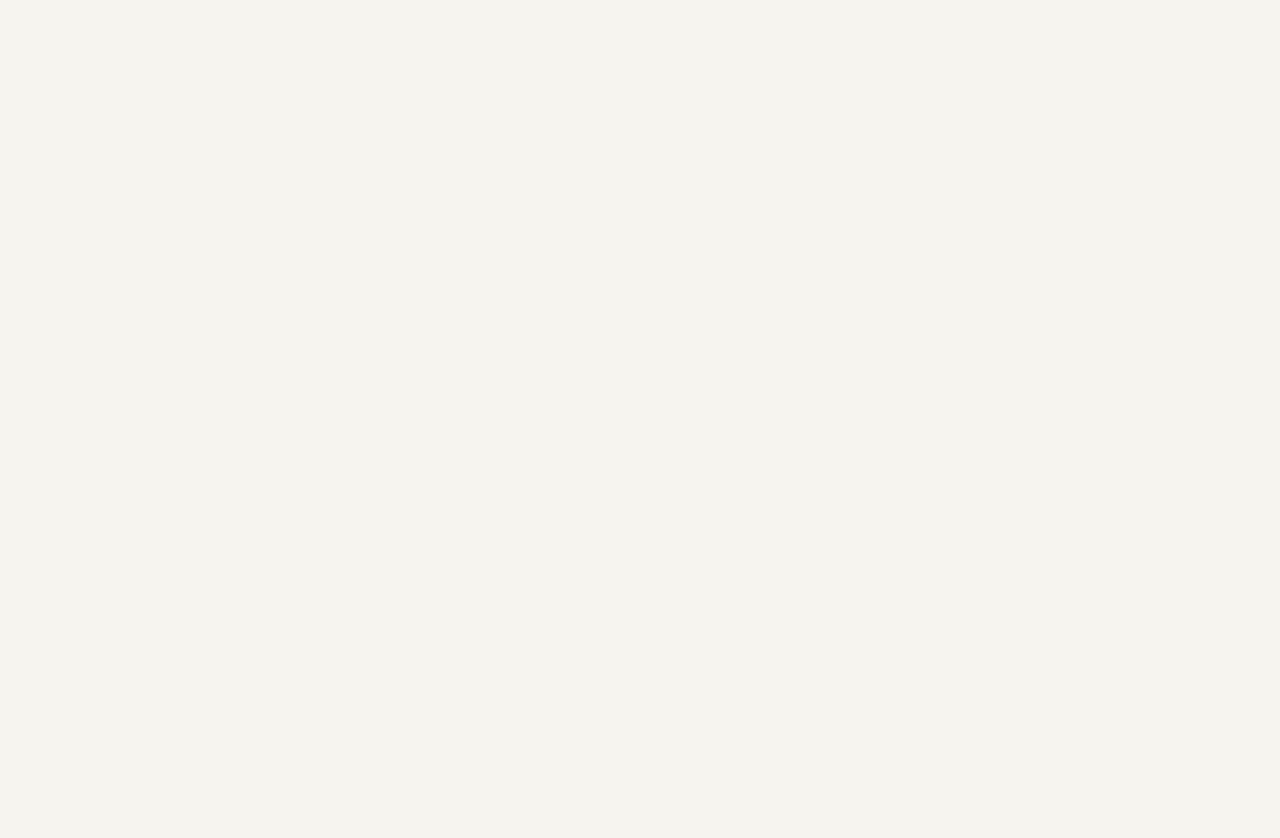
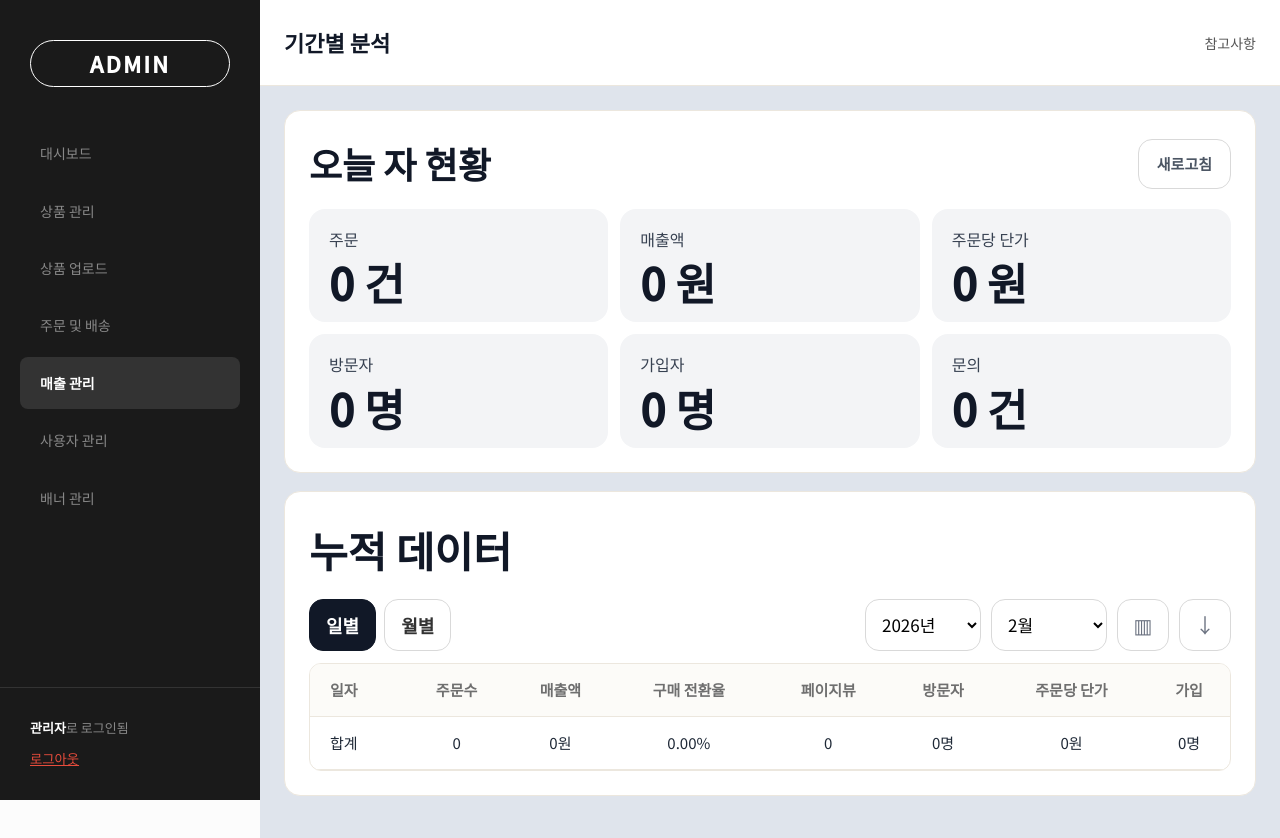
Before and after one commit to shuken1019/Atto, a React (Vite) app in the folder atto-front-ts/: page /admin/sales in a window 1280 px wide. Before the commit this address had no page. Before the commit the page ends 800 px from the top, so only its background shows below. Built offline with nearby package versions, Linux system fonts and the light colour scheme; sample sign-in values are in the browser's storage; a web font is replaced by a local one.

Commit message:
fix: resolve stash conflict and add sales admin route/page

```diff
--- a/atto-front-ts/src/App.tsx
+++ b/atto-front-ts/src/App.tsx
@@ -33,6 +33,7 @@ import OrderCreate from './pages/admin/OrderCreate';
 import OrderCreatedCheck from './pages/admin/OrderCreatedCheck';
 import OrderCreatedDetail from './pages/admin/OrderCreatedDetail';
 import BannerManagement from './pages/admin/BannerManagement';
+import SalesManagement from './pages/admin/SalesManagement';
 
 const isAdminUser = () => {
   const raw = localStorage.getItem('atto_auth');
@@ -105,6 +106,7 @@ const App: React.FC = () => {
             <Route path="orders/create" element={<OrderCreate />} />
             <Route path="orders/created" element={<OrderCreatedCheck />} />
             <Route path="orders/created/:orderNo" element={<OrderCreatedDetail />} />
+            <Route path="sales" element={<SalesManagement />} />
             <Route path="users" element={<UserManagement />} />
             <Route path="banners" element={<BannerManagement />} />
           </Route>
--- a/atto-front-ts/src/pages/admin/AdminLayout.tsx
+++ b/atto-front-ts/src/pages/admin/AdminLayout.tsx
@@ -26,6 +26,7 @@ const AdminLayout: React.FC = () => {
           <MenuLink to="/admin/products">상품 관리</MenuLink>
           <MenuLink to="/admin/upload">상품 업로드</MenuLink>
           <MenuLink to="/admin/orders">주문 및 배송</MenuLink>
+          <MenuLink to="/admin/sales">매출 관리</MenuLink>
           <MenuLink to="/admin/users">사용자 관리</MenuLink>
           <MenuLink to="/admin/banners">배너 관리</MenuLink>
         </NavMenu>
--- /dev/null
+++ b/atto-front-ts/src/pages/admin/SalesManagement.tsx
@@ -0,0 +1,313 @@
+import React, { useMemo, useState } from 'react';
+import styled from 'styled-components';
+
+type PeriodMode = 'daily' | 'monthly';
+
+const yearOptions = [2026, 2025, 2024];
+const monthOptions = [1, 2, 3, 4, 5, 6, 7, 8, 9, 10, 11, 12];
+
+const SalesManagement: React.FC = () => {
+  const [periodMode, setPeriodMode] = useState<PeriodMode>('daily');
+  const [year, setYear] = useState(2026);
+  const [month, setMonth] = useState(2);
+
+  const todayMetrics = useMemo(
+    () => [
+      { label: '주문', value: '0 건' },
+      { label: '매출액', value: '0 원' },
+      { label: '주문당 단가', value: '0 원' },
+      { label: '방문자', value: '0 명' },
+      { label: '가입자', value: '0 명' },
+      { label: '문의', value: '0 건' },
+    ],
+    [],
+  );
+
+  return (
+    <Page>
+      <HeaderBar>
+        <h2>기간별 분석</h2>
+        <button type="button">참고사항</button>
+      </HeaderBar>
+
+      <BodyPanel>
+        <Card>
+          <CardTop>
+            <h3>오늘 자 현황</h3>
+            <RefreshBtn type="button">새로고침</RefreshBtn>
+          </CardTop>
+
+          <MetricGrid>
+            {todayMetrics.map((metric) => (
+              <MetricItem key={metric.label}>
+                <span>{metric.label}</span>
+                <strong>{metric.value}</strong>
+              </MetricItem>
+            ))}
+          </MetricGrid>
+        </Card>
+
+        <Card>
+          <CardTitle>누적 데이터</CardTitle>
+
+          <PeriodRow>
+            <ToggleWrap>
+              <ToggleBtn type="button" $active={periodMode === 'daily'} onClick={() => setPeriodMode('daily')}>
+                일별
+              </ToggleBtn>
+              <ToggleBtn type="button" $active={periodMode === 'monthly'} onClick={() => setPeriodMode('monthly')}>
+                월별
+              </ToggleBtn>
+            </ToggleWrap>
+
+            <Filters>
+              <Select value={year} onChange={(e) => setYear(Number(e.target.value))}>
+                {yearOptions.map((item) => (
+                  <option key={item} value={item}>{item}년</option>
+                ))}
+              </Select>
+              <Select value={month} onChange={(e) => setMonth(Number(e.target.value))}>
+                {monthOptions.map((item) => (
+                  <option key={item} value={item}>{item}월</option>
+                ))}
+              </Select>
+              <IconBtn type="button">▥</IconBtn>
+              <IconBtn type="button">↓</IconBtn>
+            </Filters>
+          </PeriodRow>
+
+          <TableWrap>
+            <DataTable>
+              <thead>
+                <tr>
+                  <th>일자</th>
+                  <th>주문수</th>
+                  <th>매출액</th>
+                  <th>구매 전환율</th>
+                  <th>페이지뷰</th>
+                  <th>방문자</th>
+                  <th>주문당 단가</th>
+                  <th>가입</th>
+                </tr>
+              </thead>
+              <tbody>
+                <tr>
+                  <td>합계</td>
+                  <td>0</td>
+                  <td>0원</td>
+                  <td>0.00%</td>
+                  <td>0</td>
+                  <td>0명</td>
+                  <td>0원</td>
+                  <td>0명</td>
+                </tr>
+              </tbody>
+            </DataTable>
+          </TableWrap>
+        </Card>
+      </BodyPanel>
+    </Page>
+  );
+};
+
+export default SalesManagement;
+
+const Page = styled.div`
+  margin: -40px;
+  min-height: 100vh;
+  background: #f7f5f0;
+`;
+
+const HeaderBar = styled.div`
+  height: 86px;
+  background: #fff;
+  border-bottom: 1px solid #ece7de;
+  display: flex;
+  align-items: center;
+  justify-content: space-between;
+  padding: 0 24px;
+
+  h2 {
+    font-size: 22px;
+    font-weight: 700;
+    color: #111827;
+  }
+
+  button {
+    border: none;
+    background: transparent;
+    color: #555;
+    font-size: 14px;
+    cursor: pointer;
+  }
+`;
+
+const BodyPanel = styled.div`
+  background: #dfe4ec;
+  min-height: calc(100vh - 86px);
+  padding: 24px;
+`;
+
+const Card = styled.section`
+  background: #fff;
+  border: 1px solid #ece7de;
+  border-radius: 16px;
+  padding: 24px;
+  margin-bottom: 18px;
+`;
+
+const CardTop = styled.div`
+  display: flex;
+  justify-content: space-between;
+  align-items: center;
+  margin-bottom: 16px;
+
+  h3 {
+    font-size: 36px;
+    font-weight: 700;
+    color: #111827;
+  }
+`;
+
+const RefreshBtn = styled.button`
+  height: 50px;
+  padding: 0 18px;
+  border: 1px solid #d9d9d9;
+  border-radius: 14px;
+  background: #fff;
+  color: #4b5563;
+  font-size: 15px;
+  font-weight: 600;
+  cursor: pointer;
+`;
+
+const MetricGrid = styled.div`
+  display: grid;
+  grid-template-columns: repeat(3, minmax(0, 1fr));
+  gap: 12px;
+
+  @media (max-width: 1100px) {
+    grid-template-columns: repeat(2, minmax(0, 1fr));
+  }
+
+  @media (max-width: 760px) {
+    grid-template-columns: 1fr;
+  }
+`;
+
+const MetricItem = styled.div`
+  min-height: 110px;
+  border-radius: 16px;
+  background: #f3f4f6;
+  padding: 18px 20px;
+
+  span {
+    color: #374151;
+    font-size: 16px;
+  }
+
+  strong {
+    display: block;
+    margin-top: 8px;
+    color: #111827;
+    font-size: 44px;
+    line-height: 1;
+    font-weight: 800;
+  }
+`;
+
+const CardTitle = styled.h3`
+  font-size: 42px;
+  color: #111827;
+  font-weight: 700;
+  margin-bottom: 16px;
+`;
+
+const PeriodRow = styled.div`
+  display: flex;
+  justify-content: space-between;
+  gap: 14px;
+  margin-bottom: 12px;
+
+  @media (max-width: 980px) {
+    flex-direction: column;
+  }
+`;
+
+const ToggleWrap = styled.div`
+  display: inline-flex;
+  gap: 8px;
+`;
+
+const ToggleBtn = styled.button<{ $active?: boolean }>`
+  height: 52px;
+  padding: 0 16px;
+  border: 1px solid ${(props) => (props.$active ? '#111827' : '#d9d9d9')};
+  border-radius: 14px;
+  background: ${(props) => (props.$active ? '#111827' : '#fff')};
+  color: ${(props) => (props.$active ? '#fff' : '#333')};
+  font-size: 18px;
+  font-weight: 700;
+  cursor: pointer;
+`;
+
+const Filters = styled.div`
+  display: flex;
+  gap: 10px;
+  align-items: center;
+`;
+
+const Select = styled.select`
+  height: 52px;
+  min-width: 116px;
+  border: 1px solid #d9d9d9;
+  border-radius: 14px;
+  padding: 0 12px;
+  font-size: 17px;
+  background: #fff;
+`;
+
+const IconBtn = styled.button`
+  width: 52px;
+  height: 52px;
+  border: 1px solid #d9d9d9;
+  border-radius: 14px;
+  background: #fff;
+  color: #6b7280;
+  font-size: 20px;
+  cursor: pointer;
+`;
+
+const TableWrap = styled.div`
+  overflow-x: auto;
+  border: 1px solid #ece7de;
+  border-radius: 12px;
+`;
+
+const DataTable = styled.table`
+  width: 100%;
+  border-collapse: collapse;
+  min-width: 900px;
+
+  th,
+  td {
+    border-bottom: 1px solid #ece7de;
+    padding: 14px 12px;
+    text-align: center;
+    white-space: nowrap;
+    font-size: 15px;
+    color: #1f2937;
+  }
+
+  th {
+    background: #fcfbf8;
+    color: #6f6f6f;
+    font-weight: 600;
+  }
+
+  td:first-child,
+  th:first-child {
+    text-align: left;
+    padding-left: 20px;
+  }
+`;
```
